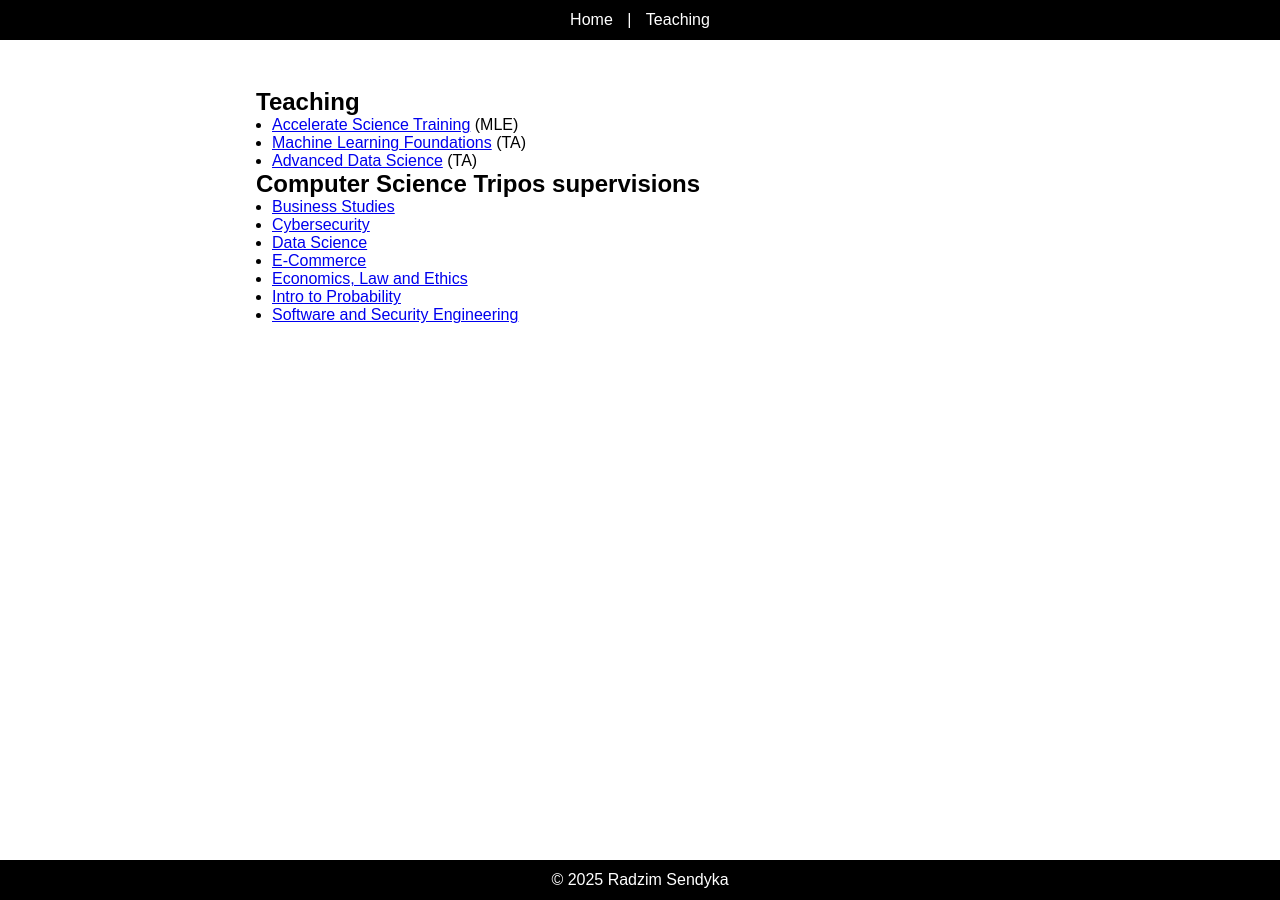
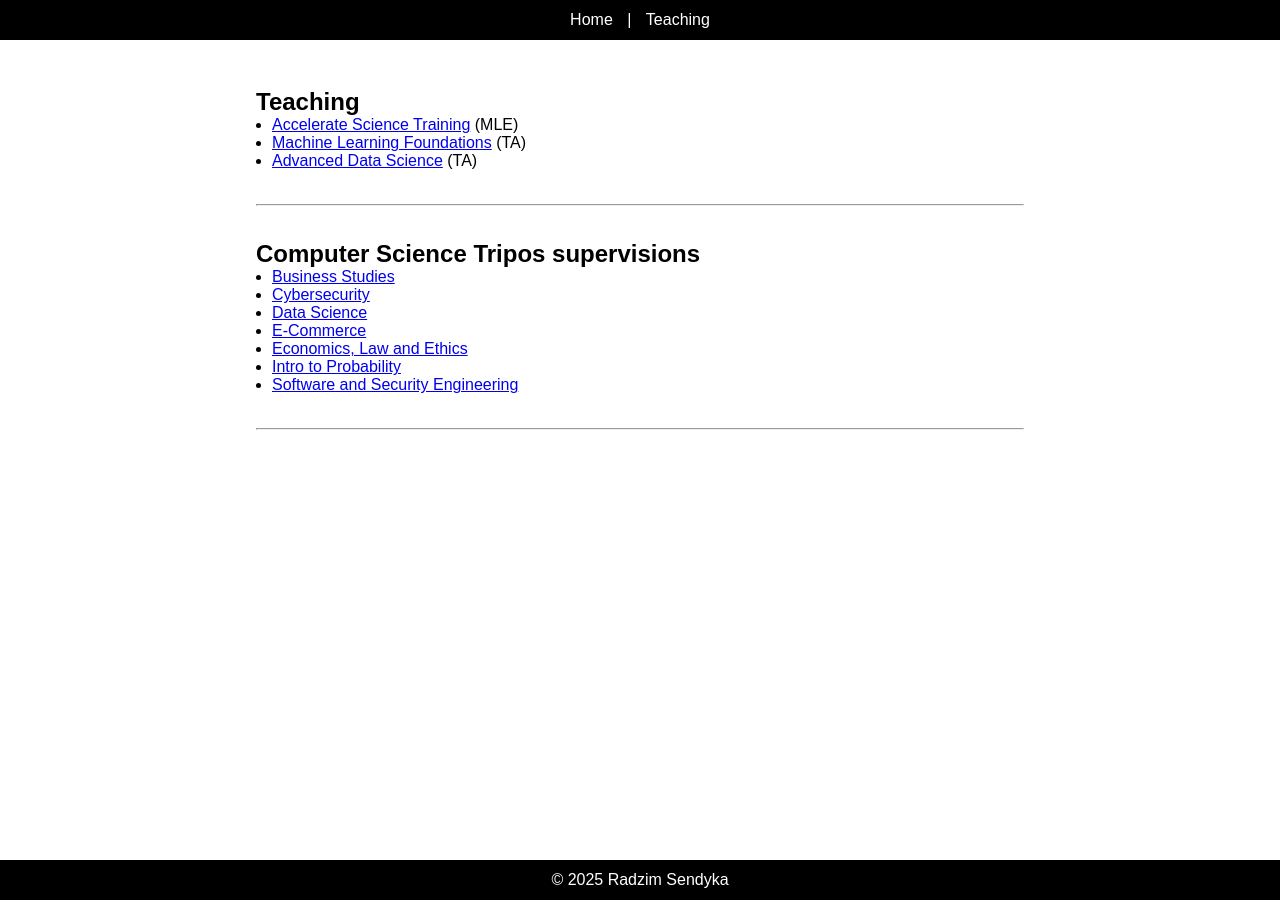
Before and after one commit to Radzim/radzim.github.io, a Jekyll site: the page built from teaching/index.md, in a window 1280 px wide. Built offline with Jekyll 4.4.1, drawn with Linux system fonts in a browser that asks for light colours.

```diff
--- a/teaching/index.md
+++ b/teaching/index.md
@@ -8,6 +8,12 @@ title: Teaching
 - [Machine Learning Foundations](https://mlatcl.github.io/mlfc/) (TA)
 - [Advanced Data Science](https://mlatcl.github.io/advds/) (TA)
 
+<br>
+
+---
+
+<br>
+
 ## Computer Science Tripos supervisions
 - [Business Studies](business-studies)
 - [Cybersecurity](cybersecurity)
@@ -17,6 +23,12 @@ title: Teaching
 - [Intro to Probability](intro-to-probability)
 - [Software and Security Engineering](software-and-security-engineering)
 
+<br>
+
+---
+
+<br>
+
 <!--
 ## Projects co-supervised
 - [Using Deep Reinforcement Learning to create a Bridge Bidding Robot](https://www.cl.cam.ac.uk/teaching/projects/archive/2024/ojs30-dissertation.pdf) Part-II project
```
Also changed, not shown: teaching/business-studies.md (+1 -1 lines), teaching/economics-law-and-ethics.md (+1 -1 lines).
